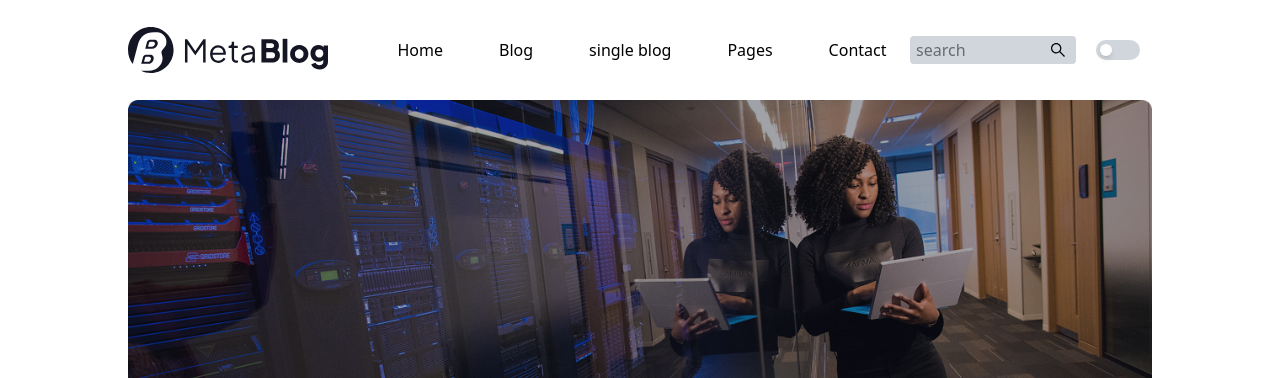
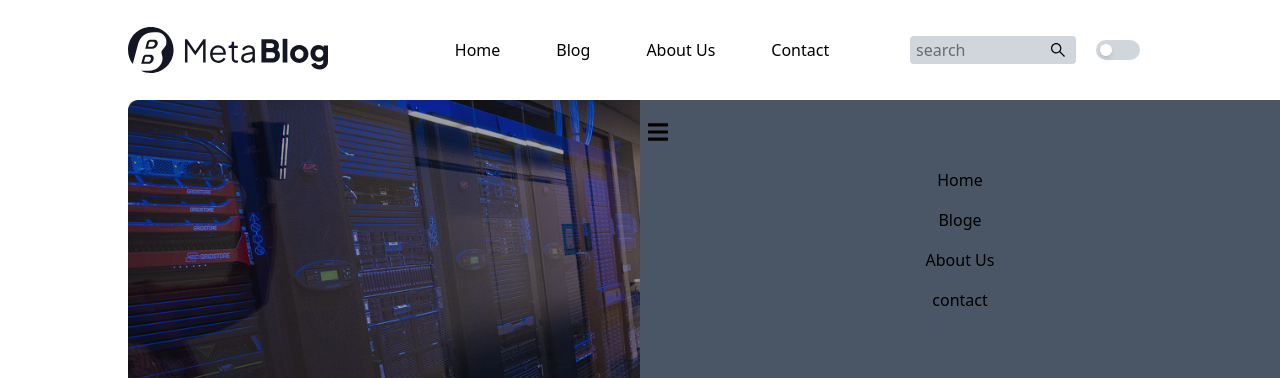
Before and after one commit to matinsaravanifr/meta-blog, a React (Vite) app: page / in a window 1280 px wide. Shown: the top 378 px of the page. Built offline with nearby package versions, Linux system fonts and the light colour scheme; no server answers.

Commit message:
create mobile navbar

```diff
--- a/src/Components/Header/Header.jsx
+++ b/src/Components/Header/Header.jsx
@@ -1,24 +1,22 @@
 import logo from "./../../assets/Logo.svg";
 import { FaSistrix } from "react-icons/fa6";
+import Mobil_Ui from "./Mobil_Ui";
 function Header() {
-  return (
+  return (<>
     <header className="hidden lg:w-[80%] lg:h-[100px] lg:m-auto  lg:flex lg:items-center lg:justify-between  ">
       <img className="w-50" src={logo} alt="logo" />
       <nav className="">
         <ul className="flex items-center justify-center w-full">
-          <li className="m-5 hover:border-b-2 p-2">
+          <li className="m-5 hover:border-b-2 p-2 cursor-pointer">
             <a href="#">Home</a>
           </li>
-          <li className="m-5 hover:border-b-2 p-2">
+          <li className="m-5 hover:border-b-2 p-2 cursor-pointer">
             <a href="#">Blog</a>
           </li>
-          <li className="m-5 hover:border-b-2 p-2">
-            <a href="#">single blog</a>
+          <li className="m-5 hover:border-b-2 p-2 cursor-pointer">
+            <a href="#">About Us</a>
           </li>
-          <li className="m-5 hover:border-b-2 p-2">
-            <a href="#">Pages</a>
-          </li>
-          <li className="m-5 hover:border-b-2 p-2">
+          <li className="m-5 hover:border-b-2 p-2 cursor-pointer">
             <a href="#">Contact</a>
           </li>
         </ul>
@@ -32,7 +30,7 @@ function Header() {
             className="w-35 h-7 pl-1.5 bg-gray-300 items-center border-gray-300 rounded-[4px] outline-none "
             placeholder="search"
             type="text"
-          />
+            />
         </span>
         <button
           id="toggleTheme"
@@ -45,6 +43,8 @@ function Header() {
         </button>
       </div>
     </header>
+    <Mobil_Ui/>
+          </>
   );
 }
 
--- /dev/null
+++ b/src/Components/Header/Mobil_Ui.jsx
@@ -0,0 +1,25 @@
+import React from 'react'
+import { FaBars } from "react-icons/fa";
+
+export default function Mobil_Ui() {
+  return (
+
+    <header className='z-50 relative flex justify-end'>
+    <nav className='flex flex-col fixed w-[50%] h-full bg-gray-600'>
+
+        <button className='mt-3 ml-2 mb-4 ' >
+            <FaBars className='w-5 h-10' />
+        </button>
+    <ul  className='text-center'>
+
+    <li className='pb-4'>Home</li>
+    <li className='pb-4'>Bloge</li>
+    <li className='pb-4'>About Us</li>
+    <li className='pb-4'>contact</li>
+
+    </ul>
+
+    </nav>
+    </header>
+  )
+}
```
